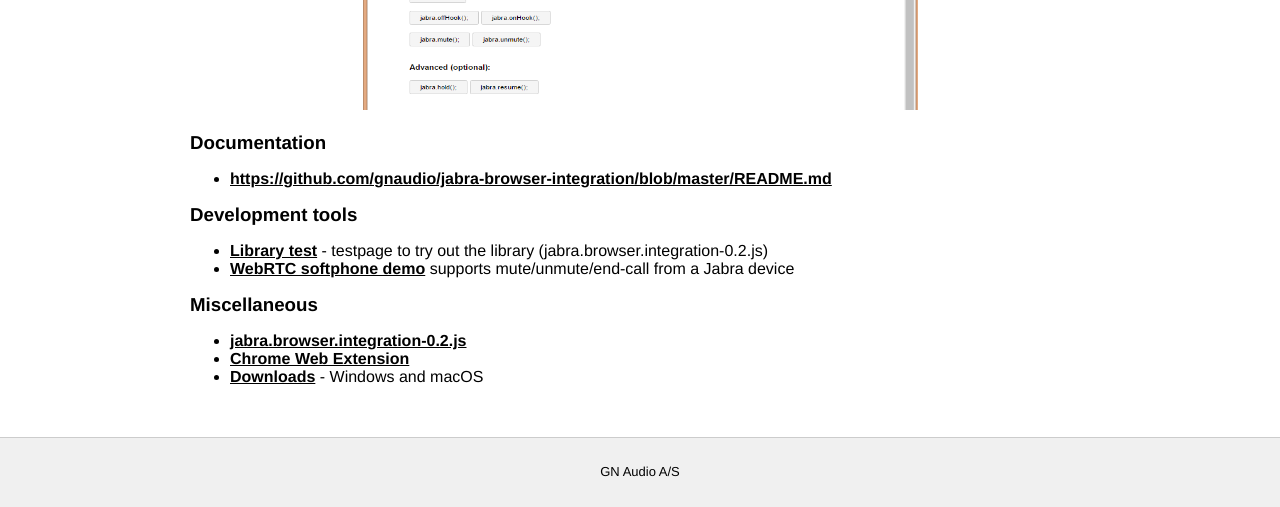
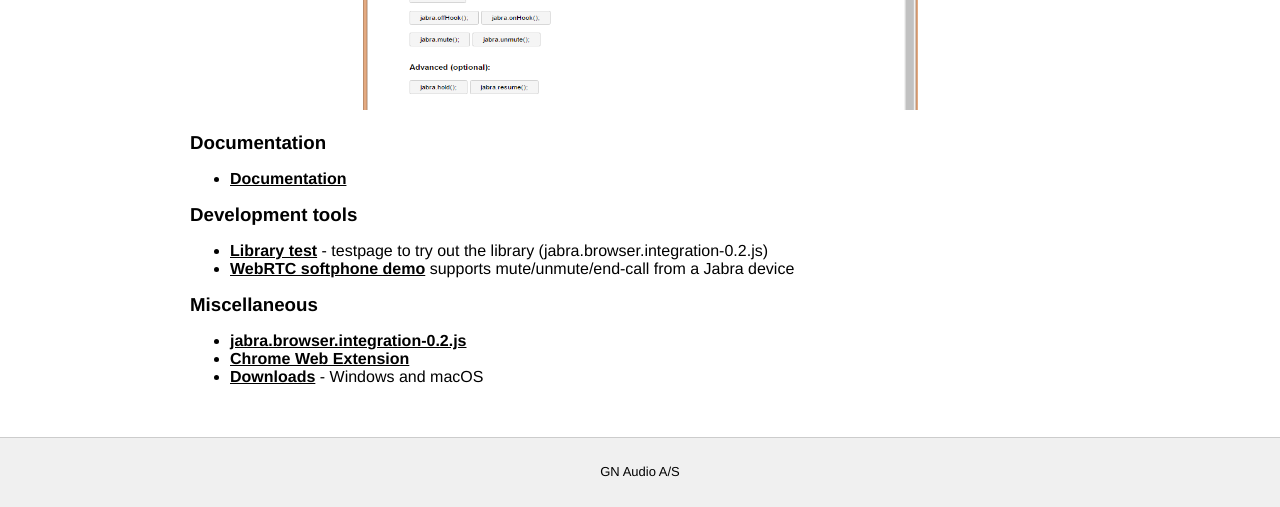
Before and after one commit to gnaudio/gnaudio.github.io, a plain HTML site: page jabra-browser-integration/index.html in a window 1280 px wide. Shown: the part 322-829 px from the top of the page. Drawn offline with Linux system fonts and the light colour scheme.

Commit message:
Update links

```diff
--- a/jabra-browser-integration/index.html
+++ b/jabra-browser-integration/index.html
@@ -21,7 +21,7 @@
   <div class="wrapper">
     <h3>Documentation</h3>
     <ul>
-      <li><a href="Documentation">https://github.com/gnaudio/jabra-browser-integration/blob/master/README.md</a></li>
+      <li><a href="https://github.com/gnaudio/jabra-browser-integration/blob/master/README.md">Documentation</a></li>
     </ul>
 
     <h3>Development tools</h3>
```
